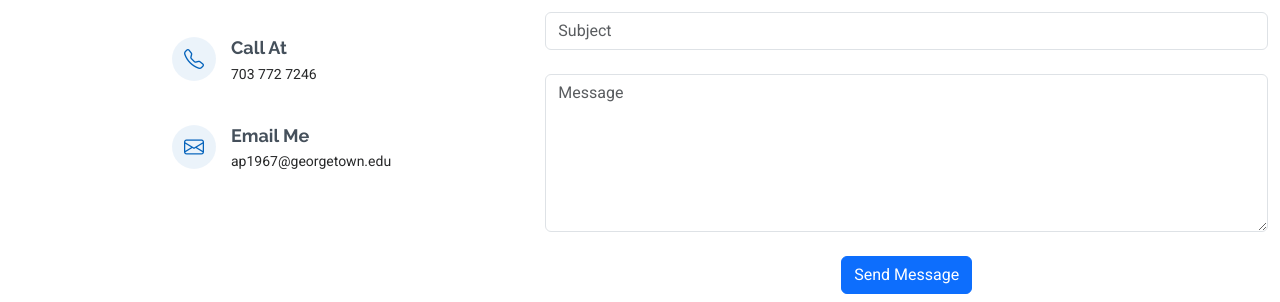
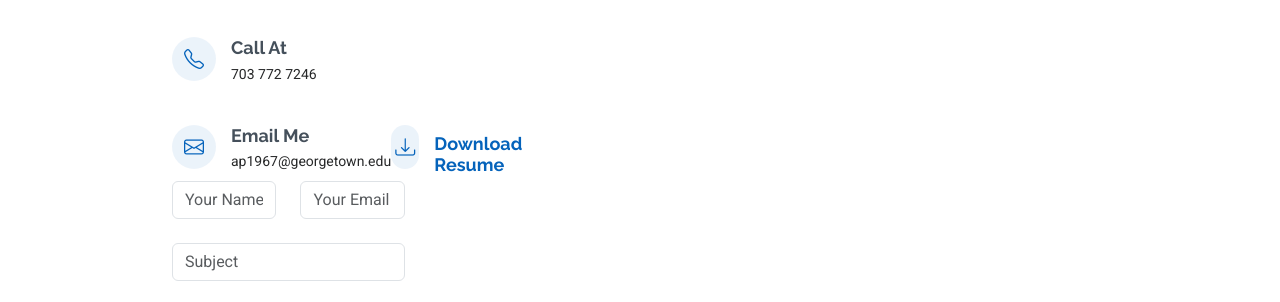
Before and after one commit to ap9593/ap1967_personal_website, a plain HTML site: page index.html in a window 1280 px wide. Shown: the part 5299-5601 px from the top of the page. Drawn offline with Linux system fonts and the light colour scheme.

Commit message:
Resume download

```diff
--- a/index.html
+++ b/index.html
@@ -390,6 +390,11 @@
                 <h3>Email Me</h3>
                 <p>ap1967@georgetown.edu</p>
               </div>
+              <div class="info-item d-flex" data-aos="fade-up" data-aos-delay="400">
+                <i class="bi bi-download"></i>
+                <div>
+                  <h3 class="mt-2"><a href="assets/resume.pdf">Download Resume</a></h3>
+                </div>
             </div><!-- End Info Item -->
 
           </div>
```
Also changed, not shown: 1 other file.
